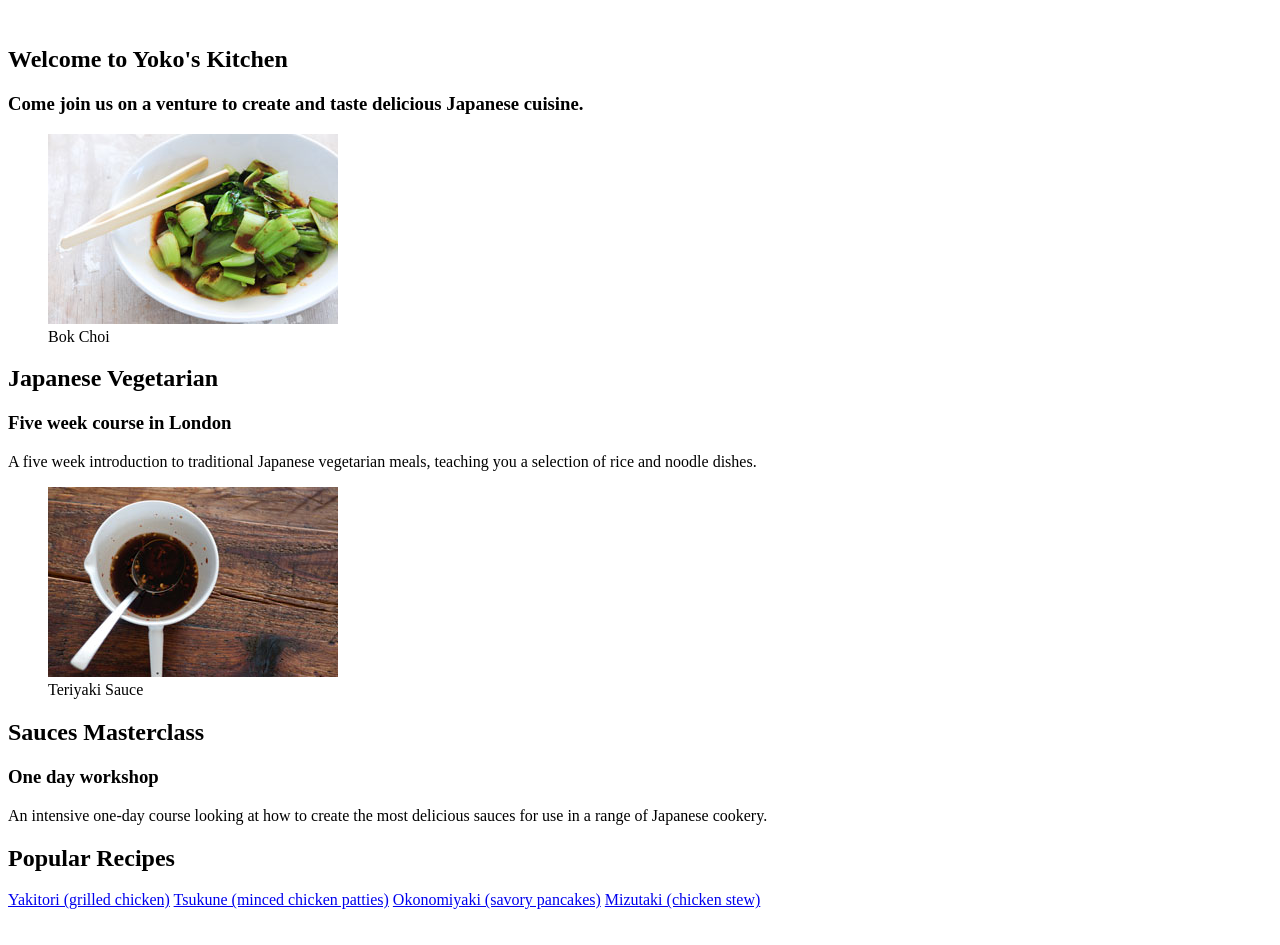
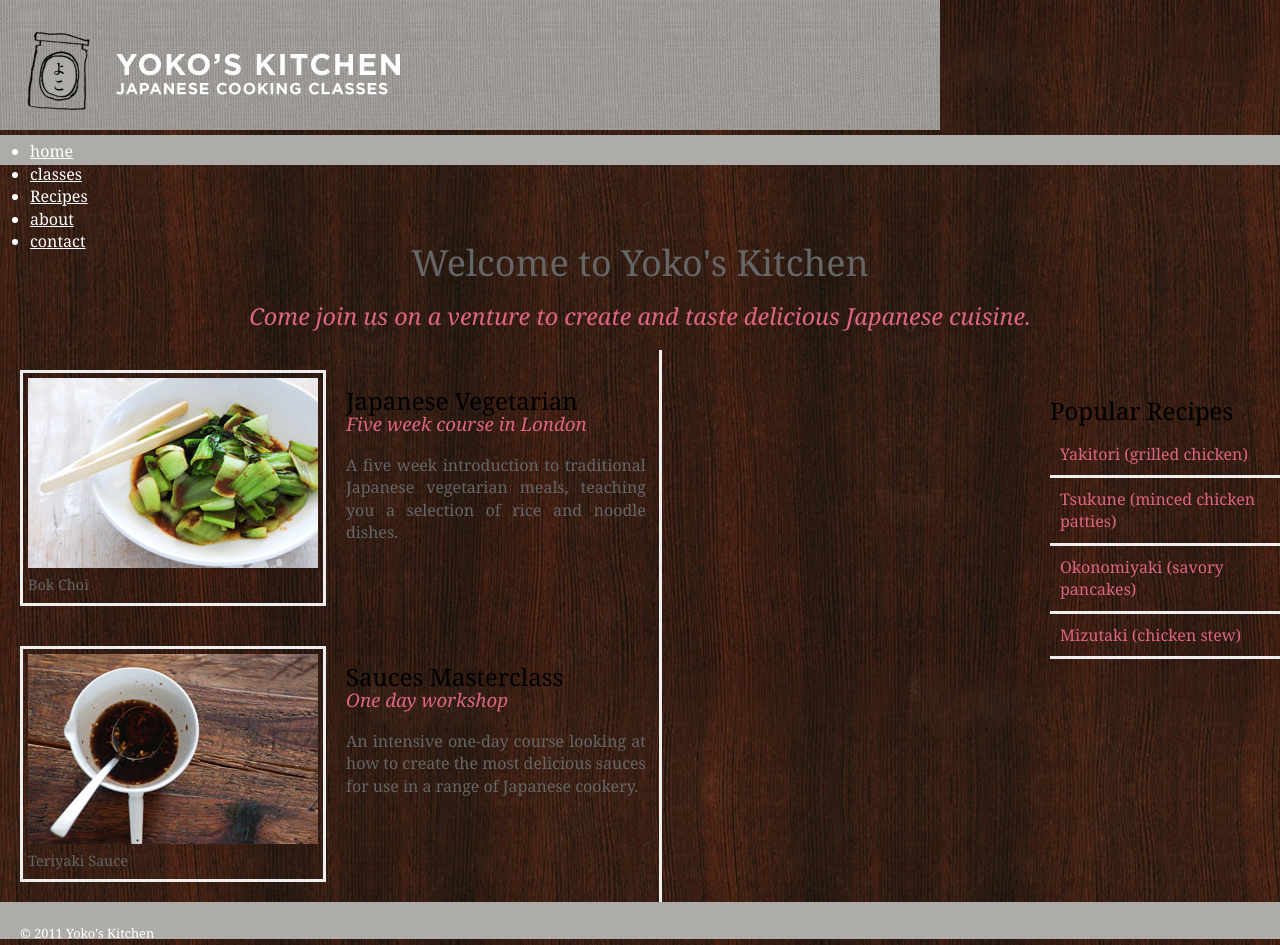
Before and after one commit to Szia1234/yokokonyha, a plain HTML site: page index.html in a window 1280 px wide. Before the commit the page ends 917 px from the top, so only its background shows below. Drawn offline with Linux system fonts and the light colour scheme.

Commit message:
keszallapot

```diff
--- a/index.html
+++ b/index.html
@@ -1,11 +1,22 @@
 <!DOCTYPE html>
-<html>
+<html lang="en">
 	<head>
+		<meta charset="utf-8">
+		<title>Yoko's Kitchen</title>
+		<link rel="stylesheet" href="yoko.css">
 	</head>
 	<body>
-		<div>
+		<div id="Wrapper">
 			<header>
+				<img src="header.jpg" alt="header" title="header">
 				<nav>
+					<ul>
+						<li><a href="#">home</a></li>
+						<li><a href="#">classes</a></li>
+						<li><a href="#">Recipes</a></li>
+						<li><a href="#">about</a></li>
+						<li><a href="#">contact</a></li>
+					</ul>
 				</nav>
 			</header>
 			<section class="home">
@@ -46,6 +57,9 @@
 					<a href="#">Mizutaki (chicken stew)</a>
 				</section>
 			</aside>
+			<footer>
+				<p>&copy; 2011 Yoko's Kitchen</p>
+			</footer>
 		</div>
 	</body>
 </html>
--- a/yoko.css
+++ b/yoko.css
@@ -114,3 +114,31 @@ section.contpage {
 	text-align: center;
 	font-size: 20px;
 }
+
+header
+{
+	height: 200px;
+}
+
+article p
+{
+	text-align: justify;
+}
+
+aside
+{
+	width: 230px;
+	margin-left: 20px;
+	float: right;
+}
+
+aside a
+{
+	color: #de6581;
+	text-decoration: none;
+}
+
+h1, h2, h3
+{
+	font-weight: normal;
+}
```
Also changed, not shown: cssvalidálás.png (added).
